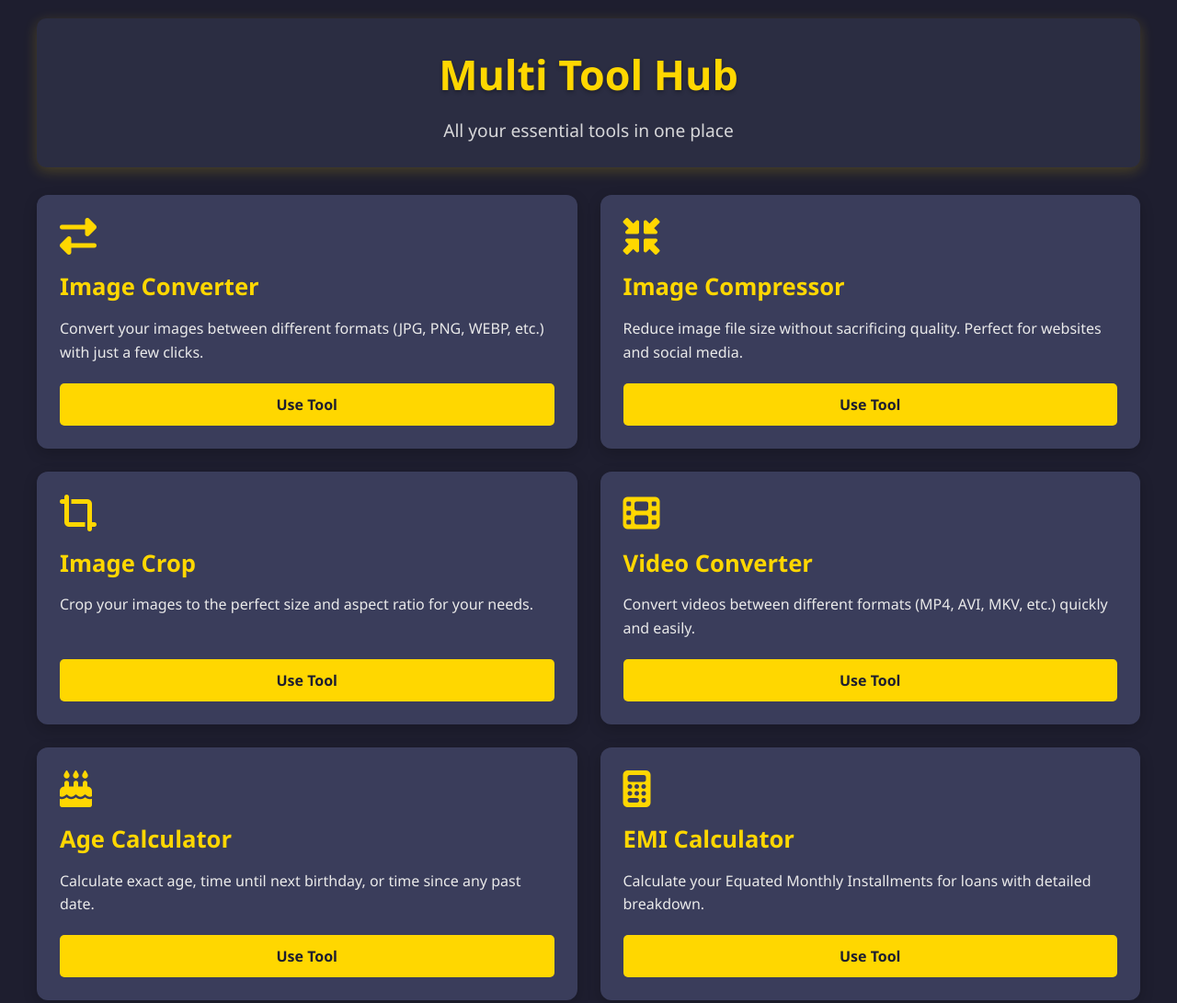
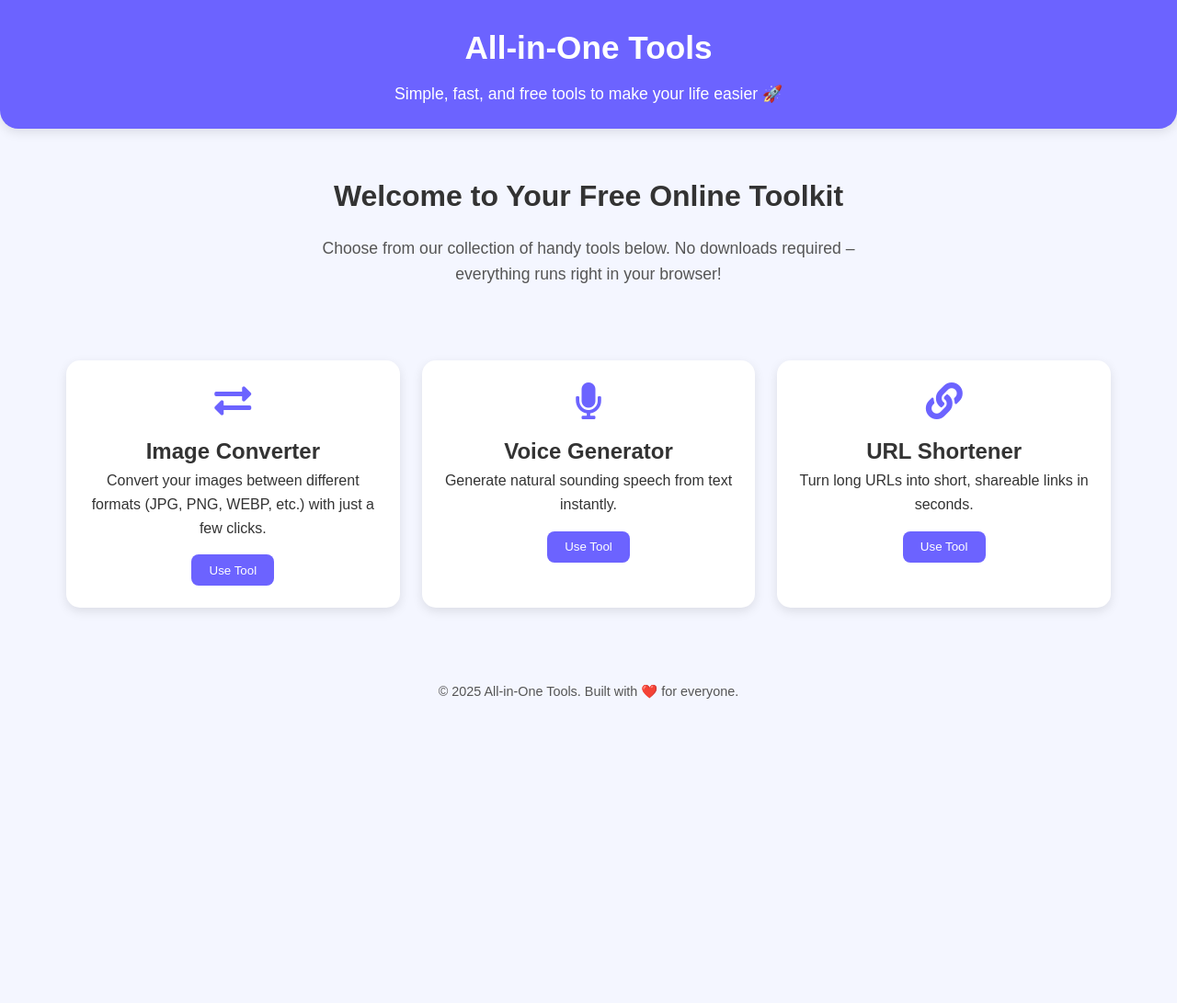
Before and after one commit to SuqMall/Text-to-voice-tool, a plain HTML site: page index.html in a window 1280 px wide. Shown: the top 1091 px of the page at 92% size. After the commit the page ends 800 px from the top, so only its background shows below. Drawn offline with Linux system fonts and the light colour scheme.

Commit message:
Update index.html

```diff
--- a/index.html
+++ b/index.html
@@ -3,160 +3,127 @@
 <head>
   <meta charset="UTF-8">
   <meta name="viewport" content="width=device-width, initial-scale=1.0">
-    <title>Multi Tool Hub</title>
-    <link rel="stylesheet" href="https://cdnjs.cloudflare.com/ajax/libs/font-awesome/6.4.0/css/all.min.css">
+  <title>All-in-One Tools</title>
+  <link rel="stylesheet" href="https://cdnjs.cloudflare.com/ajax/libs/font-awesome/5.15.4/css/all.min.css">
   <style>
+    /* General Reset */
     * {
       margin: 0;
       padding: 0;
       box-sizing: border-box;
-            font-family: 'Segoe UI', Tahoma, Geneva, Verdana, sans-serif;
+      font-family: Arial, sans-serif;
     }
 
     body {
-            background-color: #1E1E2F;
-            color: #EAEAEA;
+      background: #f4f6ff;
+      color: #333;
       line-height: 1.6;
-            padding: 20px;
     }
 
     header {
-            background-color: #2B2D42;
-            padding: 25px;
+      background: #6c63ff;
+      color: white;
+      padding: 1.5rem;
       text-align: center;
-            border-radius: 10px;
-            margin-bottom: 30px;
-            box-shadow: 0 4px 15px rgba(255, 215, 0, 0.2);
+      border-bottom-left-radius: 20px;
+      border-bottom-right-radius: 20px;
+      box-shadow: 0 4px 12px rgba(0,0,0,0.1);
     }
 
-        h1 {
-            font-size: 2.8rem;
-            margin-bottom: 10px;
-            color: #FFD700;
-            text-shadow: 0 2px 4px rgba(0, 0, 0, 0.3);
+    header h1 {
+      font-size: 2.2rem;
     }
 
-        .subtitle {
-            font-size: 1.2rem;
-            opacity: 0.9;
+    header p {
+      margin-top: 0.5rem;
+      font-size: 1.1rem;
     }
 
-        .container {
+    .hero {
+      text-align: center;
+      padding: 3rem 1rem;
+    }
+
+    .hero h2 {
+      font-size: 2rem;
+      margin-bottom: 1rem;
+    }
+
+    .hero p {
+      max-width: 600px;
+      margin: 0 auto;
+      font-size: 1.1rem;
+      color: #555;
+    }
+
+    .tools-grid {
+      display: grid;
+      grid-template-columns: repeat(auto-fit, minmax(250px, 1fr));
+      gap: 1.5rem;
+      padding: 2rem;
       max-width: 1200px;
       margin: 0 auto;
     }
 
-        .tools-grid {
-            display: grid;
-            grid-template-columns: repeat(2, 1fr);
-            gap: 25px;
-            margin-bottom: 40px;
-        }
-
     .tool-card {
-            background-color: #3A3D5B;
-            border-radius: 12px;
-            padding: 25px;
-            transition: all 0.3s ease;
-            box-shadow: 0 5px 15px rgba(0, 0, 0, 0.2);
-            display: flex;
-            flex-direction: column;
-            height: 100%;
+      background: #fff;
+      border-radius: 15px;
+      padding: 1.5rem;
+      text-align: center;
+      box-shadow: 0 4px 12px rgba(0,0,0,0.1);
+      transition: transform 0.2s ease, box-shadow 0.2s ease;
     }
 
     .tool-card:hover {
-            background-color: #FFD700;
-            color: #1E1E2F;
       transform: translateY(-5px);
-            box-shadow: 0 8px 20px rgba(255, 215, 0, 0.3);
+      box-shadow: 0 8px 20px rgba(0,0,0,0.15);
     }
 
     .tool-icon {
       font-size: 2.5rem;
-            margin-bottom: 15px;
-            color: #FFD700;
-        }
-
-        .tool-card:hover .tool-icon {
-            color: #1E1E2F;
-        }
-
-        .tool-card h2 {
-            font-size: 1.6rem;
-            margin-bottom: 12px;
-            color: #FFD700;
-        }
-
-        .tool-card:hover h2 {
-            color: #1E1E2F;
-        }
-
-        .tool-card p {
-            margin-bottom: 20px;
-            flex-grow: 1;
+      margin-bottom: 1rem;
+      color: #6c63ff;
     }
 
     .btn {
-            display: inline-block;
-            background-color: #FFD700;
-            color: #1E1E2F;
-            padding: 12px 25px;
+      background: #6c63ff;
       border: none;
-            border-radius: 5px;
-            font-weight: bold;
+      color: #fff;
+      padding: 0.6rem 1.2rem;
+      border-radius: 8px;
       cursor: pointer;
-            transition: background-color 0.3s;
-            text-align: center;
-            text-decoration: none;
-            font-size: 1rem;
+      margin-top: 1rem;
+      transition: background 0.3s;
     }
 
     .btn:hover {
-            background-color: #E6C200;
+      background: #5548d8;
     }
 
     footer {
       text-align: center;
-            padding: 20px;
-            background-color: #2B2D42;
-            border-radius: 10px;
-            margin-top: 20px;
-            box-shadow: 0 4px 15px rgba(255, 215, 0, 0.2);
-        }
-
-        /* Responsive Design */
-        @media (max-width: 900px) {
-            .tools-grid {
-                grid-template-columns: 1fr;
-            }
-        }
-
-        @media (max-width: 600px) {
-            h1 {
-                font-size: 2.2rem;
-            }
-
-            .tool-card {
-                padding: 20px;
-            }
-
-            .tool-icon {
-                font-size: 2rem;
-            }
-
-            .btn {
-                padding: 10px 20px;
-            }
+      padding: 1rem;
+      margin-top: 2rem;
+      font-size: 0.9rem;
+      color: #555;
     }
   </style>
 </head>
 <body>
-    <div class="container">
+
+  <!-- Header -->
   <header>
-            <h1>Multi Tool Hub</h1>
-            <p class="subtitle">All your essential tools in one place</p>
+    <h1>All-in-One Tools</h1>
+    <p>Simple, fast, and free tools to make your life easier 🚀</p>
   </header>
 
+  <!-- Hero Section -->
+  <section class="hero">
+    <h2>Welcome to Your Free Online Toolkit</h2>
+    <p>Choose from our collection of handy tools below. No downloads required – everything runs right in your browser!</p>
+  </section>
+
+  <!-- Tools Grid -->
   <main>
     <div class="tools-grid">
       <!-- Tool 1 -->
@@ -169,73 +136,45 @@
 
       <!-- Tool 2 -->
       <div class="tool-card">
-                    <i class="fas fa-compress-arrows-alt tool-icon"></i>
-                    <h2>Image Compressor</h2>
-                    <p>Reduce image file size without sacrificing quality. Perfect for websites and social media.</p>
-                    <button class="btn" onclick="redirectToTool('Image Compressor')">Use Tool</button>
+        <i class="fas fa-microphone tool-icon"></i>
+        <h2>Voice Generator</h2>
+        <p>Generate natural sounding speech from text instantly.</p>
+        <button class="btn" onclick="redirectToTool('Voice Generator')">Use Tool</button>
       </div>
 
       <!-- Tool 3 -->
       <div class="tool-card">
-                    <i class="fas fa-crop-alt tool-icon"></i>
-                    <h2>Image Crop</h2>
-                    <p>Crop your images to the perfect size and aspect ratio for your needs.</p>
-                    <button class="btn" onclick="redirectToTool('Image Crop')">Use Tool</button>
-                </div>
-
-                <!-- Tool 4 -->
-                <div class="tool-card">
-                    <i class="fas fa-film tool-icon"></i>
-                    <h2>Video Converter</h2>
-                    <p>Convert videos between different formats (MP4, AVI, MKV, etc.) quickly and easily.</p>
-                    <button class="btn" onclick="redirectToTool('Video Converter')">Use Tool</button>
-                </div>
-
-                <!-- Tool 5 -->
-                <div class="tool-card">
-                    <i class="fas fa-birthday-cake tool-icon"></i>
-                    <h2>Age Calculator</h2>
-                    <p>Calculate exact age, time until next birthday, or time since any past date.</p>
-                    <button class="btn" onclick="redirectToTool('Age Calculator')">Use Tool</button>
-                </div>
-
-                <!-- Tool 6 -->
-                <div class="tool-card">
-                    <i class="fas fa-calculator tool-icon"></i>
-                    <h2>EMI Calculator</h2>
-                    <p>Calculate your Equated Monthly Installments for loans with detailed breakdown.</p>
-                    <button class="btn" onclick="redirectToTool('EMI Calculator')">Use Tool</button>
-                </div>
-
-                <!-- Tool 7 -->
-                <div class="tool-card">
-                    <i class="fas fa-chart-line tool-icon"></i>
-                    <h2>SIP Calculator</h2>
-                    <p>Plan your investments with our Systematic Investment Plan calculator.</p>
-                    <button class="btn" onclick="redirectToTool('SIP Calculator')">Use Tool</button>
-                </div>
-
-                <!-- Tool 8 -->
-                <div class="tool-card">
-                    <i class="fas fa-music tool-icon"></i>
-                    <h2>Audio Trim</h2>
-                    <p>Trim your audio files to the perfect length. Cut, edit, and save your audio clips.</p>
-                    <button class="btn" onclick="redirectToTool('Audio Trim')">Use Tool</button>
+        <i class="fas fa-link tool-icon"></i>
+        <h2>URL Shortener</h2>
+        <p>Turn long URLs into short, shareable links in seconds.</p>
+        <button class="btn" onclick="redirectToTool('URL Shortener')">Use Tool</button>
       </div>
     </div>
   </main>
 
+  <!-- Footer -->
   <footer>
-            <p>&copy; 2023 Multi Tool Hub. All rights reserved.</p>
+    <p>© 2025 All-in-One Tools. Built with ❤️ for everyone.</p>
   </footer>
-    </div>
 
+  <!-- JavaScript -->
   <script>
     function redirectToTool(toolName) {
-            alert(`Redirecting to ${toolName}`);
-            // In a real application, you would redirect to the actual tool page
-            // window.location.href = `/${toolName.toLowerCase().replace(' ', '-')}`;
+      switch (toolName) {
+        case 'Image Converter':
+          window.location.href = 'image-converter.html';
+          break;
+        case 'Voice Generator':
+          window.location.href = 'voice-generator.html';
+          break;
+        case 'URL Shortener':
+          window.location.href = 'url-shortener.html';
+          break;
+        default:
+          alert('Tool not found!');
+      }
     }
   </script>
+
 </body>
 </html>
```
Lines whose indentation alone changed are shown as unchanged.
